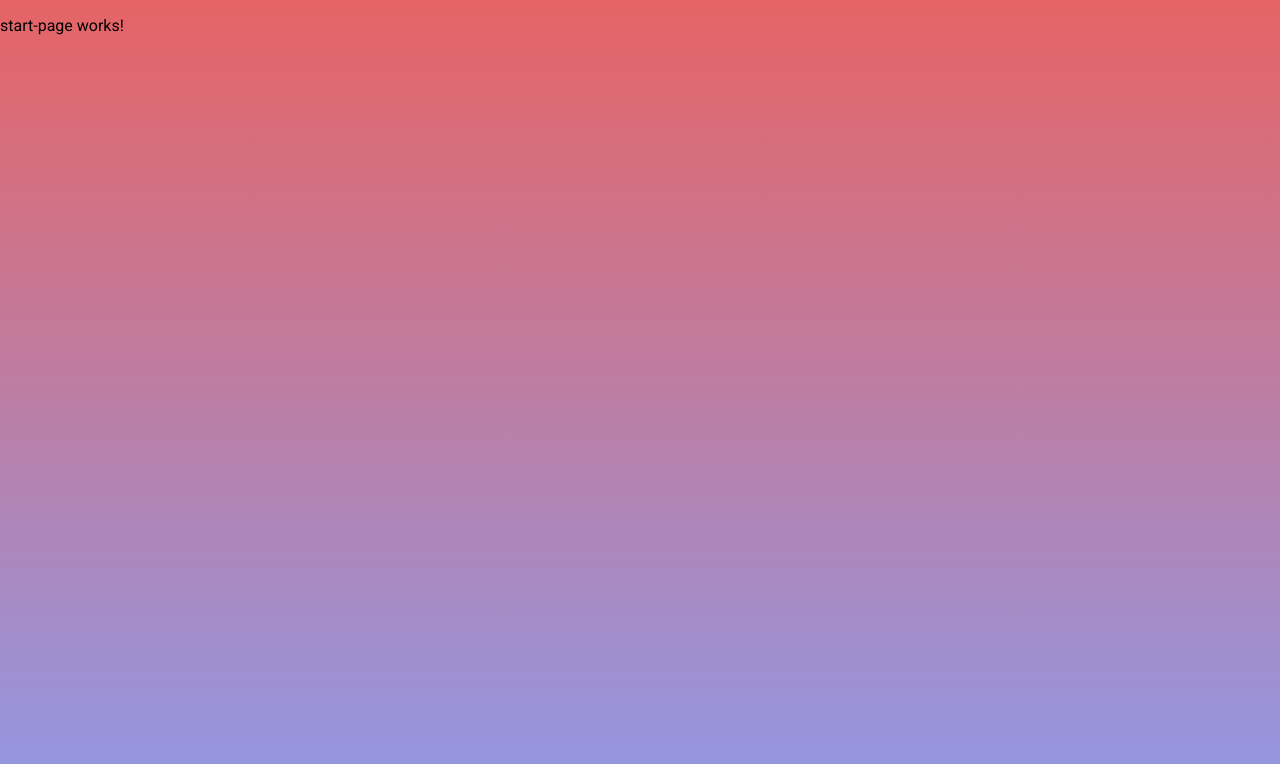
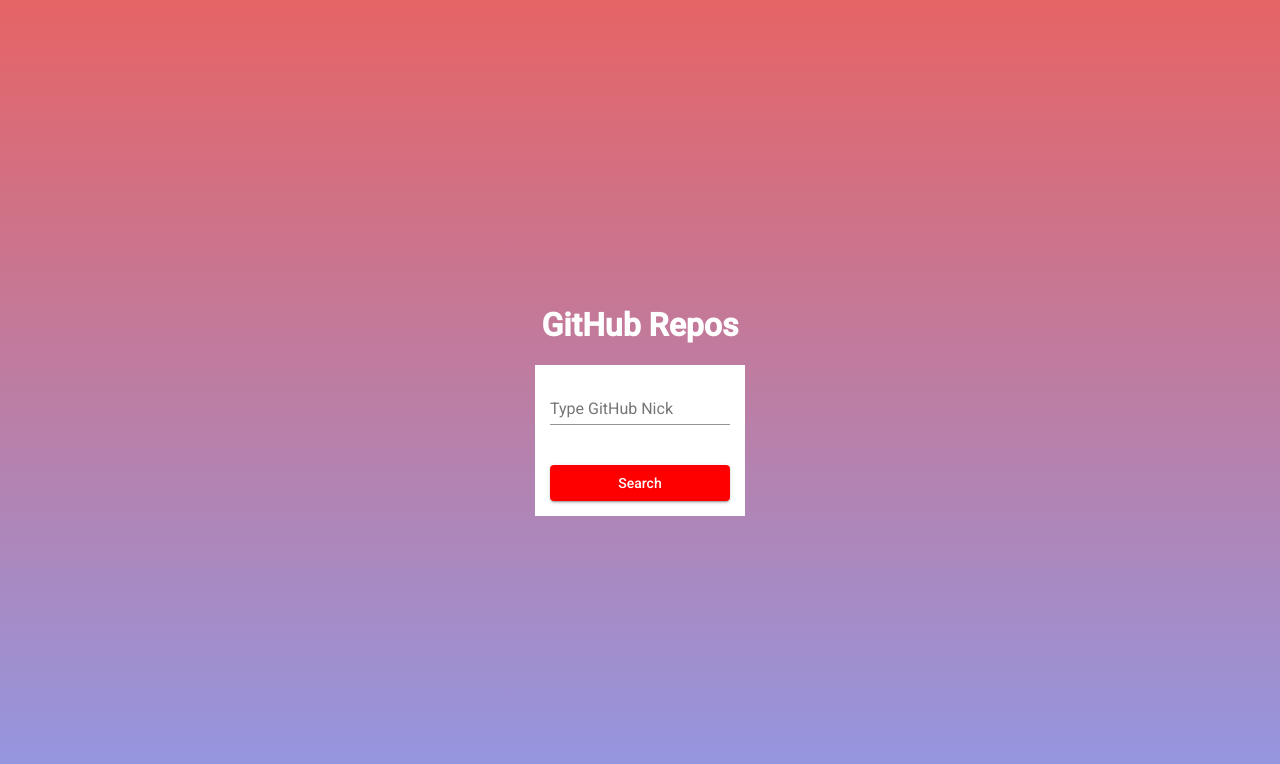
Before and after one commit to Brimstonee12/Git-Repos, an Angular app: page / in a window 1280 px wide. Shown: the top 764 px of the page. Built offline with nearby package versions, Linux system fonts and the light colour scheme.

Commit message:
Added basic mockup in star page

```diff
--- a/package.json
+++ b/package.json
@@ -21,7 +21,7 @@
     "@angular/platform-browser": "~11.2.1",
     "@angular/platform-browser-dynamic": "~11.2.1",
     "@angular/router": "~11.2.1",
-    "rxjs": "~6.6.0",
+    "rxjs": "^6.6.7",
     "tslib": "^2.0.0",
     "zone.js": "~0.11.3"
   },
--- a/src/app/components/start-page/start-page.component.css
+++ b/src/app/components/start-page/start-page.component.css
@@ -0,0 +1,25 @@
+.container {
+    height: 100%;
+    display: flex;
+    justify-content: center;
+    align-items: center;
+    flex-direction: column;
+}
+
+.title {
+    color: white;
+}
+
+.search-container {
+    padding: 15px;
+    background: white;
+    display: flex;
+    flex-direction: column;
+}
+
+.search-button {
+    margin-top: 20px;
+    height: auto;
+    background: red;
+    color: white;
+}
--- a/src/app/components/start-page/start-page.component.html
+++ b/src/app/components/start-page/start-page.component.html
@@ -1 +1,12 @@
-<p>start-page works!</p>
+<div class="container">
+    <h1 class="title">GitHub Repos</h1>
+    <div class="search-container">
+        <mat-form-field>
+            <input matInput placeholder="Type GitHub Nick" [(ngModel)]="searchName">
+            <mat-error *ngIf="errorMessage">
+               {{errorMessage}}
+            </mat-error>
+        </mat-form-field>
+        <button class="search-button" mat-raised-button (click)="handleSearchButton()">Search</button>
+    </div>
+</div>
--- a/src/app/components/start-page/start-page.component.ts
+++ b/src/app/components/start-page/start-page.component.ts
@@ -1,15 +1,43 @@
 import { Component, OnInit } from '@angular/core';
-
+import { HandleReposService } from '../../services/handle-repos.service';
 @Component({
   selector: 'app-start-page',
   templateUrl: './start-page.component.html',
-  styleUrls: ['./start-page.component.css']
+  styleUrls: ['./start-page.component.css'],
 })
 export class StartPageComponent implements OnInit {
+  searchName: string;
+  errorMessage: string;
+  constructor(public handleReposService: HandleReposService) {}
 
-  constructor() { }
-
-  ngOnInit(): void {
+  handleUserData(data) {
+    console.log('object :>> ',data);
   }
 
+  private handleErrorMessage(errorType: number) {
+    switch (errorType) {
+      case 404:
+        this.errorMessage = 'User Not Found';
+        break;
+      case 0:
+        this.errorMessage = 'Field cannot be empty';
+        break;
+      case 500:
+        this.errorMessage = 'Something went wrong :(';
+        break;
+    }
+  }
+
+  handleSearchButton() {
+    if (this.searchName) {
+      this.handleReposService.getGitHubRepos(this.searchName);
+      this.handleReposService.reposList$.subscribe(
+        (res) => this.handleUserData(res),
+        (err) => this.handleErrorMessage(err.status)
+      );
+    } else {
+      this.handleErrorMessage(0);
+    }
+  }
+  ngOnInit(): void {}
 }
--- a/src/app/services/handle-repos.service.ts
+++ b/src/app/services/handle-repos.service.ts
@@ -1,15 +1,20 @@
 import { Injectable } from '@angular/core';
+import { HttpClient } from '@angular/common/http';
+import { Observable } from 'rxjs';
 
 @Injectable({
   providedIn: 'root',
 })
 export class HandleReposService {
-  //TUTAJ NA KONCU JESZCZE TRZEBA DAC "/${username}/repos"
+  reposList$: Observable<any>;
 
+  constructor(private http: HttpClient) {}
 
-  private githubReposApiUrl(username: string){
+  private githubReposApiUrl(username: string) {
     return `https://api.github.com/users/${username}/repos`;
   }
 
-  constructor() {}
+  getGitHubRepos(username: string) {
+    this.reposList$ = this.http.get(this.githubReposApiUrl(username));
+  }
 }
```
Also changed, not shown: src/app/app.module.ts (+14 -9 lines).
